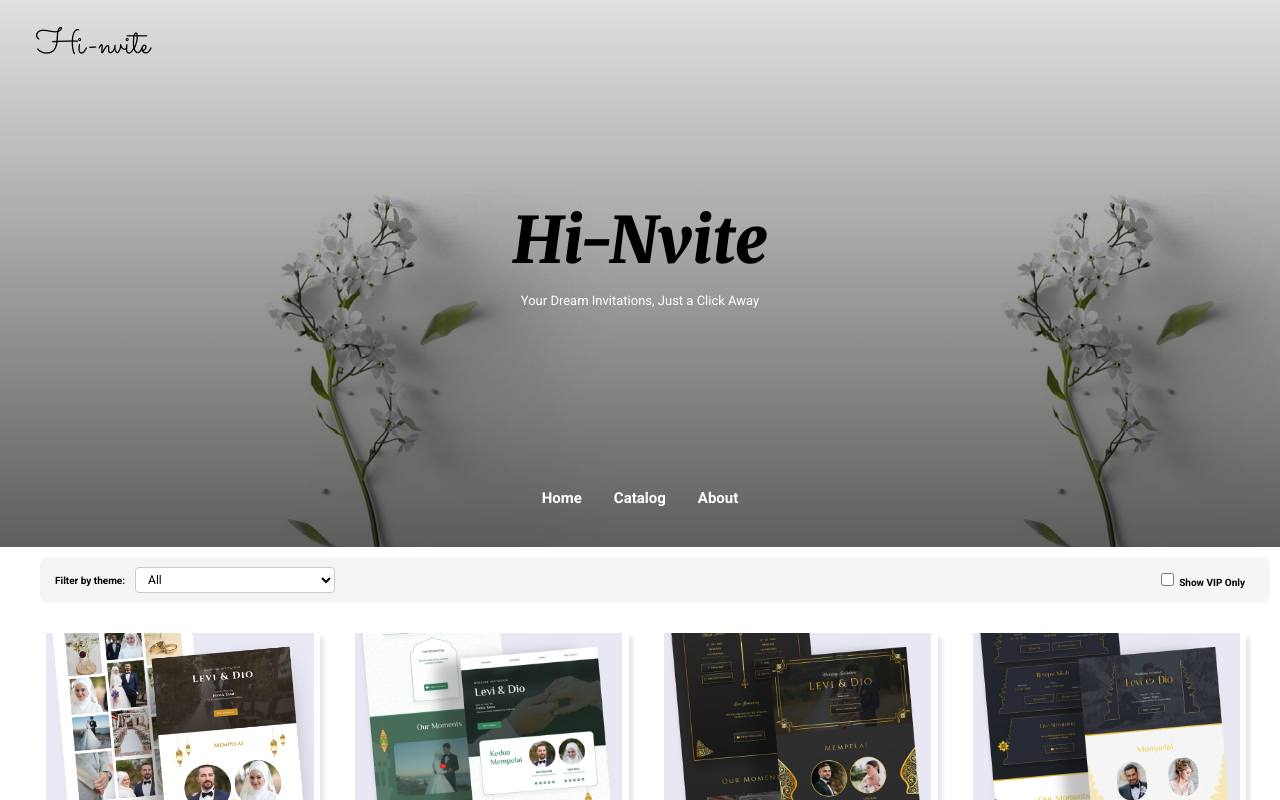
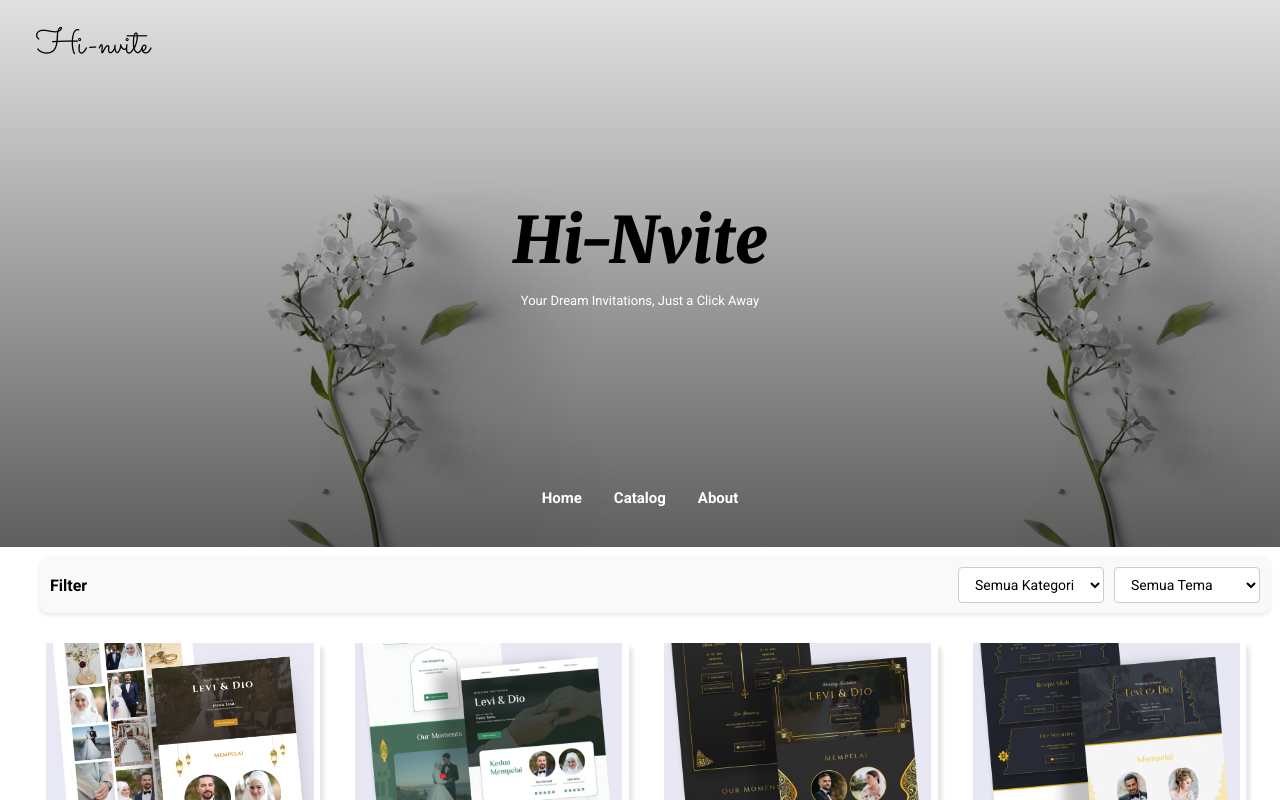
Before and after one commit to ZhanaAql/hi-nvite, a React (Create React App) app: page / in a window 1280 px wide. Shown: the top 800 px of the page. Built offline with nearby package versions, Linux system fonts and the light colour scheme.

Commit message:
filter by category

```diff
--- a/src/App.css
+++ b/src/App.css
@@ -204,40 +204,37 @@ nav ul li a {
 .hero .hero-navbar{
   justify-content: flex-start;
 }
-
+/* Container for the entire filter section */
 .filter-container {
   display: flex;
+  align-items: center;
   justify-content: space-between;
-  align-items: center;
-  background-color: #f5f5f5;
-  padding: 15px 20px;
+  margin-bottom: 20px;
+  padding: 10px;
+  background-color: #f9f9f9;
   border-radius: 8px;
-  margin-bottom: 20px;
+  box-shadow: 0 2px 4px rgba(0, 0, 0, 0.1);
 }
 
-.theme-filter, .vip-filter {
-  display: flex;
-  align-items: center;
+/* Label for the filter */
+.filter-container label {
+  font-size: 16px;
+  font-weight: 600;
+  margin-right: 10px;
 }
 
-.theme-filter label, .vip-filter label {
-  margin-right: 10px;
-  font-weight: bold;
+/* Container for the select elements */
+.select-container {
+  display: flex;
+  gap: 10px;
 }
 
-.theme-filter select {
+/* Styling for select elements */
+.select-container select {
   padding: 8px 12px;
+  border: 1px solid #ccc;
   border-radius: 4px;
-  border: 1px solid #ccc;
-  background-color: white;
-  font-size: 14px;
-}
-
-.vip-filter input[type="checkbox"] {
-  margin-right: 5px;
-}
-
-.vip-filter span {
+  background-color: #fff;
   font-size: 14px;
 }
 
@@ -457,43 +454,10 @@ nav ul li a {
   }
 }
 
-.filter-container {
-  padding: 10px 15px;
-}
-
-.theme-filter label {
-  font-size: 12px;
-}
-.theme-filter label, .vip-filter span {
-  font-size: 10px;
-}
-
-.theme-filter select {
-  padding: 4px 8px;
-  border: 1px solid #ccc;
-  background-color: white;
-  font-size: 12px;
-}
 .hidden {
   display: none;
 }
 
-/* Responsif untuk layar kecil */
-@media (max-width: 768px) {
-  .filter-container {
-    flex-direction: column;
-    align-items: flex-start;
-  }
-
-  .theme-filter, .vip-filter {
-    width: 100%;
-    margin-bottom: 10px;
-  }
-
-  .theme-filter select {
-    width: 100%;
-  }
-}
 
 
 @media only screen and (min-width: 600px) and (max-width: 900px) {
--- a/src/assets/data/data.json
+++ b/src/assets/data/data.json
@@ -1,228 +1,259 @@
 [
 
   {
-    "category": "Islamic",
+    "theme": "Islamic",
     "items": [
       {
         "imageUrl": "islamic1",
         "title": "Islamic 1",
         "price": "80",
-        "previewUrl": "https://demo.invee.net/?template=islamic-1"
+        "previewUrl": "https://demo.invee.net/?template=islamic-1",
+        "category": "Wedding"
       },
       {
         "imageUrl": "islamic2",
         "title": "Islamic 2",
         "price": "80",
-        "previewUrl": "https://demo.invee.net/?template=islamic-2"
+        "previewUrl": "https://demo.invee.net/?template=islamic-2",
+        "category": "Wedding"
       }
     ]
   },
   {
-    "category": "Traditional",
+    "theme": "Traditional",
     "items": [
       {
         "imageUrl": "traditional1",
         "title": "Traditional 1",
         "price": "80",
-        "previewUrl": "https://demo.invee.net/?template=traditional-1"
+        "previewUrl": "https://demo.invee.net/?template=traditional-1",
+        "category": "Wedding"
       },
       {
         "imageUrl": "traditional2",
         "title": "Traditional 2",
         "price": "80",
-        "previewUrl": "https://demo.invee.net/?template=traditional-2"
+        "previewUrl": "https://demo.invee.net/?template=traditional-2",
+        "category": "Wedding"
       },
       {
         "imageUrl": "traditional3",
         "title": "Traditional 3",
         "price": "80",
-        "previewUrl": "https://demo.invee.net/?template=traditional-3"
+        "previewUrl": "https://demo.invee.net/?template=traditional-3",
+        "category": "Wedding"
       },
       {
         "imageUrl": "traditional4",
         "title": "Traditional 4",
         "price": "80",
-        "previewUrl": "https://demo.invee.net/?template=traditional-4"
+        "previewUrl": "https://demo.invee.net/?template=traditional-4",
+        "category": "Wedding"
       }
     ]
   },
   {
-    "category": "Floral",
+    "theme": "Floral",
     "items": [
       {
         "imageUrl": "floral2",
         "title": "Floral 2",
         "price": "80",
-        "previewUrl": "https://demo.invee.net/?template=floral-2"
+        "previewUrl": "https://demo.invee.net/?template=floral-2",
+        "category": "Wedding"
       },
       {
         "imageUrl": "floral3",
         "title": "Floral 3",
         "price": "80",
-        "previewUrl": "https://demo.invee.net/?template=floral-3"
+        "previewUrl": "https://demo.invee.net/?template=floral-3",
+        "category": "Wedding"
       },
       {
         "imageUrl": "floral4",
         "title": "Floral 4",
         "price": "80",
-        "previewUrl": "https://demo.invee.net/?template=floral-4"
+        "previewUrl": "https://demo.invee.net/?template=floral-4",
+        "category": "Wedding"
       },
       {
         "imageUrl": "floral5",
         "title": "Floral 5",
         "price": "80",
-        "previewUrl": "https://demo.invee.net/?template=floral-5"
+        "previewUrl": "https://demo.invee.net/?template=floral-5",
+        "category": "Wedding"
       },
       {
         "imageUrl": "floral6",
         "title": "Floral 6",
         "price": "80",
-        "previewUrl": "https://demo.invee.net/?template=floral-6"
+        "previewUrl": "https://demo.invee.net/?template=floral-6",
+        "category": "Wedding"
       },
       {
         "imageUrl": "floral7",
         "title": "Floral 7",
         "price": "80",
-        "previewUrl": "https://demo.invee.net/?template=floral-7"
+        "previewUrl": "https://demo.invee.net/?template=floral-7",
+        "category": "Wedding"
       },
       {
         "imageUrl": "floral8",
         "title": "Floral",
         "price": "80",
-       "previewUrl": "https://demo.invee.net/?template=floral-8"
+       "previewUrl": "https://demo.invee.net/?template=floral-8",
+        "category": "Wedding"
       },
       {
         "imageUrl": "floral9",
         "title": "Floral 9",
         "price": "80",
-        "previewUrl": "https://demo.invee.net/?template=floral-9"
+        "previewUrl": "https://demo.invee.net/?template=floral-9",
+        "category": "Wedding"
       }
     ]
   },
   {
-    "category": "Luxury",
+    "theme": "Luxury",
     "items": [
       {
         "imageUrl": "luxury1",
         "title": "Luxury 1",
         "price": "100",
         "previewUrl": "https://demo.invee.net/?template=luxury-1",
-        "premium" : true
+        "premium" : true,
+        "category": "Wedding"
       },
       {
         "imageUrl": "luxury2",
         "title": "Luxury 2",
         "price": "100",
         "previewUrl": "https://demo.invee.net/?template=luxury-2",
-        "premium" : true
+        "premium" : true,
+        "category": "Wedding"
       }
     ]
   },
   {
-    "category": "Minimalist",
+    "theme": "Minimalist",
     "items": [
       {
         "imageUrl": "minimalist1",
         "title": "Minimalist 1",
         "price": "80",
-        "previewUrl": "https://demo.invee.net/?template=minimalist-1"
+        "previewUrl": "https://demo.invee.net/?template=minimalist-1",
+        "category": "Wedding"
       },
       {
         "imageUrl": "minimalist2",
         "title": "Minimalist 2",
         "price": "80",
-        "previewUrl": "https://demo.invee.net/?template=minimalist-2"
+        "previewUrl": "https://demo.invee.net/?template=minimalist-2",
+        "category": "Wedding"
       },
       {
         "imageUrl": "minimalist3",
         "title": "Minimalist 3",
         "price": "80",
-        "previewUrl": "https://demo.invee.net/?template=minimalist-3"
+        "previewUrl": "https://demo.invee.net/?template=minimalist-3",
+        "category": "Wedding"
       },
       {
         "imageUrl": "minimalist4",
         "title": "Minimalist 4",
         "price": "80",
-        "previewUrl": "https://demo.invee.net/?template=minimalist-4"
+        "previewUrl": "https://demo.invee.net/?template=minimalist-4",
+        "category": "Wedding"
       },
       {
         "imageUrl": "minimalist5",
         "title": "Minimalist 5",
         "price": "80",
-        "previewUrl": "https://demo.invee.net/?template=minimalist-5"
+        "previewUrl": "https://demo.invee.net/?template=minimalist-5",
+        "category": "Wedding"
       },
       {
         "imageUrl": "minimalist6",
         "title": "Minimalist ",
         "price": "100",
         "previewUrl": "https://demo.invee.net/?template=minimalist-6",
-        "premium" : true
+        "premium" : true,
+        "category": "Wedding"
       },
       {
         "imageUrl": "minimalist7",
         "title": "Minimalist 7",
         "price": "100",
         "previewUrl": "https://demo.invee.net/?template=minimalist-7",
-        "premium" : true
+        "premium" : true,
+        "category": "Wedding"
       },
       {
         "imageUrl": "minimalist8",
         "title": "Minimalist 8",
         "price": "100",
         "previewUrl": "https://demo.invee.net/?template=minimalist-8",
-        "premium" : true
+        "premium" : true,
+        "category": "Wedding"
       },
       {
         "imageUrl": "minimalist9",
         "title": "Minimalist 9",
         "price": "100",
         "previewUrl": "https://demo.invee.net/?template=minimalist-9",
-        "premium" : true
+        "premium" : true,
+        "category": "Wedding"
       },
       {
         "imageUrl": "minimalist10",
         "title": "Minimalist 10",
         "price": "100",
         "previewUrl": "https://demo.invee.net/?template=minimalist-10",
-        "premium" : true
+        "premium" : true,
+        "category": "Wedding"
       },
       {
         "imageUrl": "minimalist11",
         "title": "Minimalist 11",
         "price": "100",
         "previewUrl": "https://demo.invee.net/?template=minimalist-11",
-        "premium" : true
+        "premium" : true,
+        "category": "Wedding"
       },
       {
         "imageUrl": "minimalist12",
         "title": "Minimalist 12",
         "price": "100",
         "previewUrl": "https://demo.invee.net/?template=minimalist-12",
-        "premium" : true
+        "premium" : true,
+        "category": "Wedding"
       }
     ]
   },
   {
-    "category": "Overlay-Shadow",
+    "theme": "Overlay-Shadow",
     "items": [
       {
         "imageUrl": "overlay1",
         "title": "Overlay-Shadow 1",
         "price": "80",
-        "previewUrl": "https://demo.invee.net/?template=overlay-shadow-1"
+        "previewUrl": "https://demo.invee.net/?template=overlay-shadow-1",
+        "category": "Wedding"
       },
       {
         "imageUrl": "overlay2",
         "title": "Overlay-Shadow 2",
         "price": "80",
-        "previewUrl": "https://demo.invee.net/?template=overlay-shadow-2"
+        "previewUrl": "https://demo.invee.net/?template=overlay-shadow-2",
+        "category": "Wedding"
       },
       {
         "imageUrl": "overlay3",
         "title": "Overlay-Shadow 3",
         "price": "100",
         "previewUrl": "https://demo.invee.net/?template=overlay-shadow-3",
-        "premium" : true
+        "premium" : true,
+        "category": "Wedding"
       }
     ]
   }
--- a/src/page/Catalog.jsx
+++ b/src/page/Catalog.jsx
@@ -4,52 +4,59 @@ import data from '../assets/data/data.json';
 import * as Images from '../assets/img';
 
 export default function Wedding() {
-  const [selectedTheme, setSelectedTheme] = useState('All');
+  const [selectedTheme, setSelectedTheme] = useState('Semua Tema');
+  const [selectedCategory, setSelectedCategory] = useState('Semua Kategori');
   const [showVipOnly, setShowVipOnly] = useState(false);
 
-  const filteredTemplates = selectedTheme === 'All'
-    ? data
-    : data.filter(theme => theme.category === selectedTheme);
+  const filteredData = data.map(theme => ({
+    ...theme,
+    items: theme.items.filter(item =>
+      (selectedTheme === 'Semua Tema' || theme.theme === selectedTheme) &&
+      (selectedCategory === 'Semua Kategori' || item.category === selectedCategory) &&
+      (!showVipOnly || item.premium)
+    )
+  })).filter(theme => theme.items.length > 0);
 
-  const finalTemplates = showVipOnly
-    ? filteredTemplates.map(theme => ({
-        ...theme,
-        items: theme.items.filter(item => item.premium)
-      }))
-    : filteredTemplates;
+  const displayedItems = filteredData.reduce((acc, theme) => acc.concat(theme.items), []);
 
   return (
     <div className='wedding' id='catalog'>
       <div className='container'>
         <div className='filter-container'>
-  <div className="theme-filter">
-    <label htmlFor='theme-filter'>Filter by theme:</label>
+          <label>Filter</label>
+          <div className='select-container'>
             <select
-      id='theme-filter'
+              value={selectedCategory}
+              onChange={(e) => setSelectedCategory(e.target.value)}
+            >
+              {['Semua Kategori', 'Wedding', 'Khitan', 'Birthday', 'Graduation'].map((category) => (
+                <option key={category} value={category}>{category}</option>
+              ))}
+            </select>
+
+            <select
               value={selectedTheme}
               onChange={(e) => setSelectedTheme(e.target.value)}
             >
-      {['All', 'Luxury', 'Islamic', 'Traditional', 'Floral', 'Minimalist', 'Overlay-Shadow'].map((theme) => (
+              <option value="Semua Tema">Semua Tema</option>
+              {Array.from(new Set(data.map(theme => theme.theme))).map((theme) => (
                 <option key={theme} value={theme}>{theme}</option>
               ))}
             </select>
-  </div>
 
-  <div className="vip-filter">
-    <label>
+            {/* <label>
               <input
                 type="checkbox"
                 checked={showVipOnly}
                 onChange={(e) => setShowVipOnly(e.target.checked)}
               />
-      <span>Show VIP Only</span>
-    </label>
+              Premium
+            </label> */}
           </div>
         </div>
 
         <div className='card-grid'>
-          {finalTemplates.map((theme) => (
-            theme.items.map((item) => (
+          {displayedItems.map((item) => (
             <Card
               key={item.title}
               imageUrl={Images[item.imageUrl]}
@@ -58,7 +65,6 @@ export default function Wedding() {
               previewUrl={item.previewUrl}
               premium={item.premium}
             />
-            ))
           ))}
         </div>
       </div>
```
Lines whose indentation alone changed are shown as unchanged.
